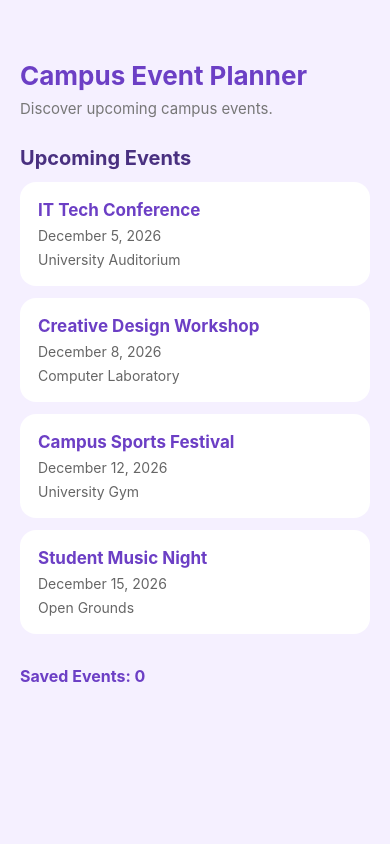
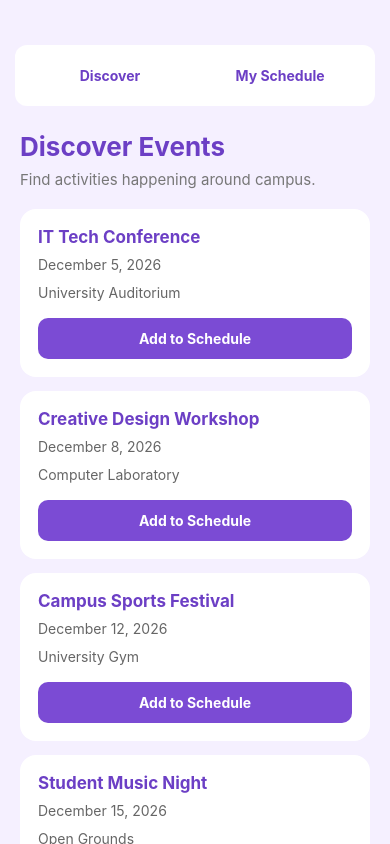
Before and after one commit to Jasmineolasiman/ACTIVITY_6, a React Native app in the folder Activity6/: screen / in a window 390 px wide. Built offline with nearby package versions, Linux system fonts and the light colour scheme.

Commit message:
Create My Schedule screen with event management

```diff
--- a/Activity6/App.js
+++ b/Activity6/App.js
@@ -10,6 +10,7 @@ import {
   StyleSheet,
   StatusBar,
   ScrollView,
+  TouchableOpacity,
 } from 'react-native';
 
 // Create shared event context
@@ -46,39 +47,127 @@ const campusEvents = [
 function EventProvider({ children }) {
   const [savedEvents, setSavedEvents] = useState([]);
 
+  const addEvent = (event) => {
+    if (!savedEvents.some((item) => item.id === event.id)) {
+      setSavedEvents((previous) => [...previous, event]);
+    }
+  };
+
+  const removeEvent = (id) => {
+    setSavedEvents((previous) =>
+      previous.filter((event) => event.id !== id)
+    );
+  };
+
   return (
     <EventContext.Provider
-      value={{ savedEvents, setSavedEvents }}
+      value={{ savedEvents, addEvent, removeEvent }}
     >
       {children}
     </EventContext.Provider>
   );
 }
 
-function HomeScreen() {
-  const { savedEvents } = useContext(EventContext);
+function DiscoverScreen() {
+  const { savedEvents, addEvent } = useContext(EventContext);
 
   return (
     <ScrollView style={styles.container}>
-      <Text style={styles.title}>Campus Event Planner</Text>
+      <Text style={styles.title}>Discover Events</Text>
       <Text style={styles.subtitle}>
-        Discover upcoming campus events.
+        Find activities happening around campus.
       </Text>
 
-      <Text style={styles.sectionTitle}>Upcoming Events</Text>
+      {campusEvents.map((event) => {
+        const isSaved = savedEvents.some(
+          (item) => item.id === event.id
+        );
 
-      {campusEvents.map((event) => (
-        <View style={styles.card} key={event.id}>
-          <Text style={styles.cardTitle}>{event.title}</Text>
-          <Text style={styles.description}>{event.date}</Text>
-          <Text style={styles.description}>{event.location}</Text>
+        return (
+          <View style={styles.card} key={event.id}>
+            <Text style={styles.cardTitle}>{event.title}</Text>
+            <Text style={styles.description}>{event.date}</Text>
+            <Text style={styles.description}>{event.location}</Text>
+
+            <TouchableOpacity
+              style={[styles.button, isSaved && styles.savedButton]}
+              onPress={() => addEvent(event)}
+              disabled={isSaved}
+            >
+              <Text style={styles.buttonText}>
+                {isSaved ? 'Added to Schedule' : 'Add to Schedule'}
+              </Text>
+            </TouchableOpacity>
+          </View>
+        );
+      })}
+    </ScrollView>
+  );
+}
+
+function ScheduleScreen() {
+  const { savedEvents, removeEvent } = useContext(EventContext);
+
+  return (
+    <ScrollView style={styles.container}>
+      <Text style={styles.title}>My Schedule</Text>
+      <Text style={styles.subtitle}>
+        Manage your saved campus events.
+      </Text>
+
+      {savedEvents.length === 0 ? (
+        <View style={styles.card}>
+          <Text style={styles.description}>
+            No events saved yet. Visit Discover Events to add one.
+          </Text>
         </View>
-      ))}
+      ) : (
+        savedEvents.map((event) => (
+          <View style={styles.card} key={event.id}>
+            <Text style={styles.cardTitle}>{event.title}</Text>
+            <Text style={styles.description}>{event.date}</Text>
+            <Text style={styles.description}>{event.location}</Text>
 
-      <Text style={styles.savedText}>
-        Saved Events: {savedEvents.length}
-      </Text>
+            <TouchableOpacity
+              style={styles.removeButton}
+              onPress={() => removeEvent(event.id)}
+            >
+              <Text style={styles.buttonText}>Remove Event</Text>
+            </TouchableOpacity>
+          </View>
+        ))
+      )}
     </ScrollView>
+  );
+}
+
+function AppContent() {
+  const [activeScreen, setActiveScreen] = useState('discover');
+
+  return (
+    <View style={styles.appContainer}>
+      <View style={styles.tabButtons}>
+        <TouchableOpacity
+          style={styles.tabButton}
+          onPress={() => setActiveScreen('discover')}
+        >
+          <Text style={styles.tabText}>Discover</Text>
+        </TouchableOpacity>
+
+        <TouchableOpacity
+          style={styles.tabButton}
+          onPress={() => setActiveScreen('schedule')}
+        >
+          <Text style={styles.tabText}>My Schedule</Text>
+        </TouchableOpacity>
+      </View>
+
+      {activeScreen === 'discover' ? (
+        <DiscoverScreen />
+      ) : (
+        <ScheduleScreen />
+      )}
+    </View>
   );
 }
 
@@ -86,17 +175,37 @@ export default function App() {
   return (
     <EventProvider>
       <StatusBar barStyle="dark-content" backgroundColor="#F5F0FF" />
-      <HomeScreen />
+      <AppContent />
     </EventProvider>
   );
 }
 
 const styles = StyleSheet.create({
+  appContainer: {
+    flex: 1,
+    backgroundColor: '#F5F0FF',
+  },
   container: {
     flex: 1,
-    backgroundColor: '#F5F0FF',
     padding: 20,
-    paddingTop: 60,
+    paddingTop: 25,
+  },
+  tabButtons: {
+    flexDirection: 'row',
+    backgroundColor: '#FFFFFF',
+    padding: 10,
+    marginTop: 45,
+    marginHorizontal: 15,
+    borderRadius: 12,
+  },
+  tabButton: {
+    flex: 1,
+    padding: 12,
+    alignItems: 'center',
+  },
+  tabText: {
+    color: '#6C3FC5',
+    fontWeight: 'bold',
   },
   title: {
     fontSize: 26,
@@ -107,19 +216,13 @@ const styles = StyleSheet.create({
     fontSize: 15,
     color: '#777',
     marginTop: 8,
-  },
-  sectionTitle: {
-    fontSize: 20,
-    fontWeight: 'bold',
-    color: '#493080',
-    marginTop: 28,
-    marginBottom: 12,
+    marginBottom: 20,
   },
   card: {
     backgroundColor: '#FFFFFF',
     padding: 18,
     borderRadius: 16,
-    marginBottom: 12,
+    marginBottom: 14,
   },
   cardTitle: {
     fontSize: 17,
@@ -130,11 +233,27 @@ const styles = StyleSheet.create({
     fontSize: 14,
     color: '#666',
     marginTop: 7,
+    lineHeight: 21,
   },
-  savedText: {
-    color: '#6C3FC5',
-    fontSize: 16,
+  button: {
+    backgroundColor: '#7B4BD4',
+    padding: 12,
+    borderRadius: 10,
+    alignItems: 'center',
+    marginTop: 15,
+  },
+  savedButton: {
+    backgroundColor: '#9B8BB8',
+  },
+  removeButton: {
+    backgroundColor: '#E05B75',
+    padding: 12,
+    borderRadius: 10,
+    alignItems: 'center',
+    marginTop: 15,
+  },
+  buttonText: {
+    color: '#FFFFFF',
     fontWeight: 'bold',
-    marginVertical: 20,
   },
 });
```
